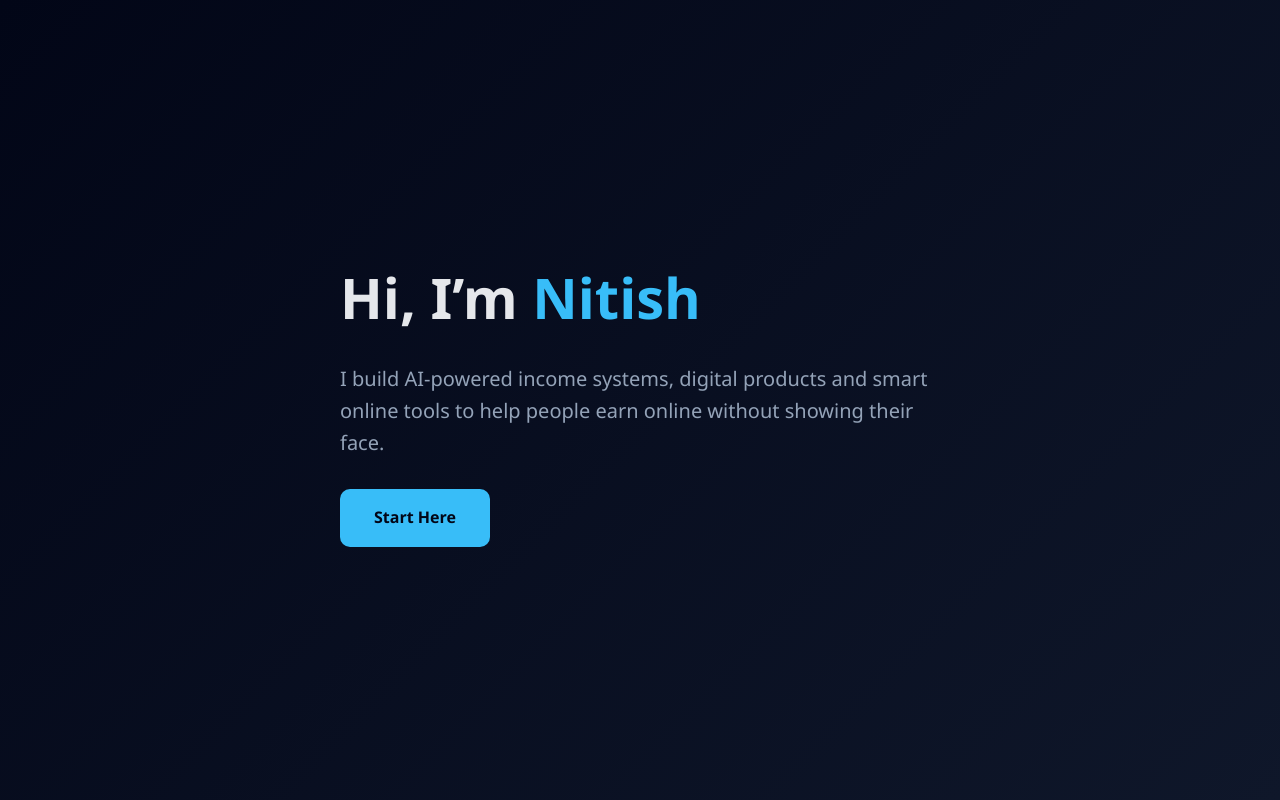
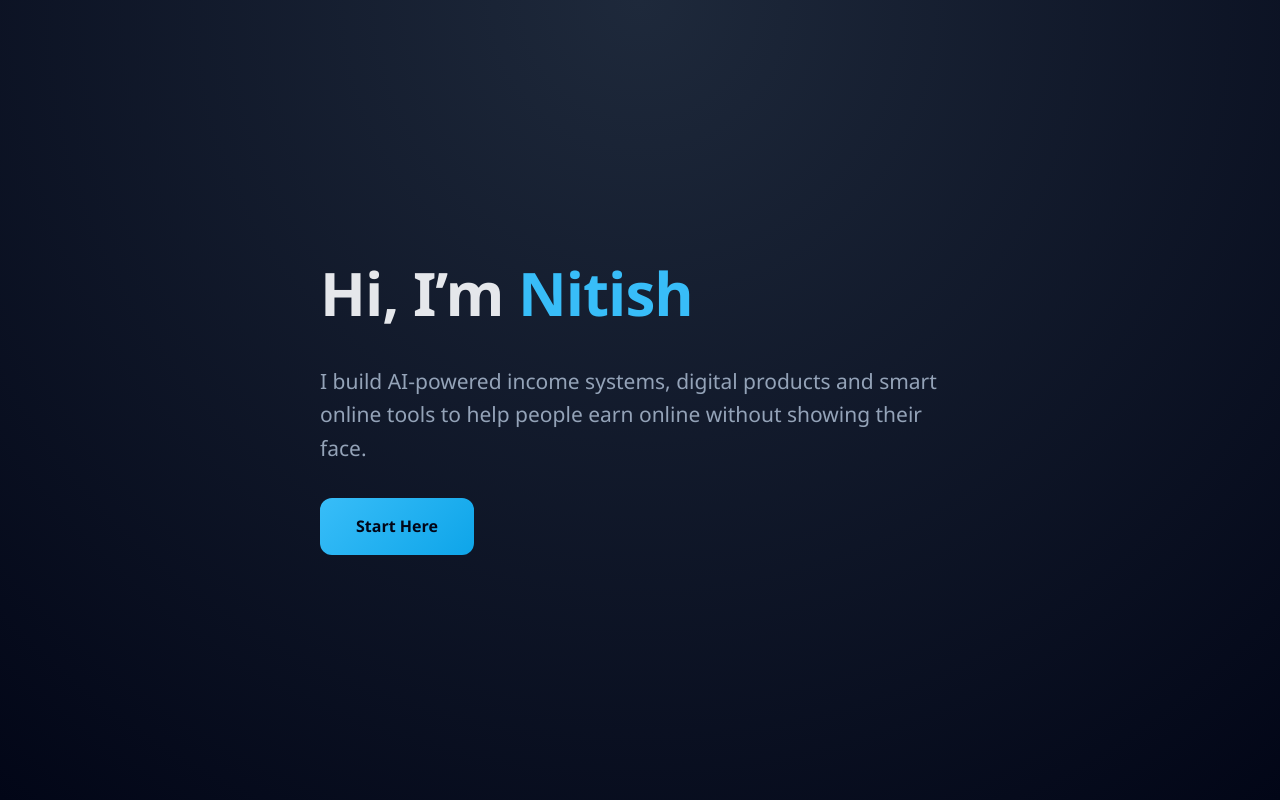
Before and after one commit to nailsmine/nailsmine.github.io, a plain HTML site: page index.html in a window 1280 px wide. Shown: the top 800 px of the page. Drawn offline with Linux system fonts and the light colour scheme.

Commit message:
Update index.html

```diff
--- a/index.html
+++ b/index.html
@@ -19,24 +19,39 @@ body{
   line-height:1.6;
 }
 
+  section{
+  animation: fadeUp 1s ease forwards;
+}
+
+@keyframes fadeUp{
+  from{
+    opacity:0;
+    transform:translateY(40px);
+  }
+  to{
+    opacity:1;
+    transform:translateY(0);
+  }
+}
+
 .container{
   max-width:1200px;
   margin:auto;
   padding:80px 20px;
 }
 
-/* HERO */
 .hero{
   min-height:100vh;
   display:flex;
   align-items:center;
-  background:linear-gradient(135deg,#020617,#0f172a);
+  background:radial-gradient(circle at top,#1e293b,#020617);
 }
 
 .hero h1{
-  font-size:56px;
-  font-weight:700;
-  margin-bottom:20px;
+  font-size:60px;
+  font-weight:800;
+  margin-bottom:24px;
+  letter-spacing:-1px;
 }
 
 .hero span{
@@ -44,26 +59,27 @@ body{
 }
 
 .hero p{
-  font-size:20px;
+  font-size:21px;
   color:#94a3b8;
-  max-width:600px;
+  max-width:640px;
+  margin-top:10px;
 }
 
 .btn{
   display:inline-block;
-  margin-top:30px;
-  padding:16px 34px;
-  background:#38bdf8;
+  margin-top:32px;
+  padding:16px 36px;
+  background:linear-gradient(135deg,#38bdf8,#0ea5e9);
   color:#020617;
   font-weight:700;
-  border-radius:10px;
+  border-radius:12px;
   text-decoration:none;
-  transition:0.3s;
+  transition:0.3s ease;
 }
 
 .btn:hover{
-  background:#0ea5e9;
-  transform:translateY(-2px);
+  transform:translateY(-4px);
+  box-shadow:0 15px 30px rgba(56,189,248,0.4);
 }
 
 /* SECTION TITLE */
@@ -94,8 +110,9 @@ body{
 }
 
 .card:hover{
-  transform:translateY(-6px);
+  transform:translateY(-8px) scale(1.02);
   border-color:#38bdf8;
+  box-shadow:0 20px 40px rgba(56,189,248,0.15);
 }
 
 .card h3{
```
